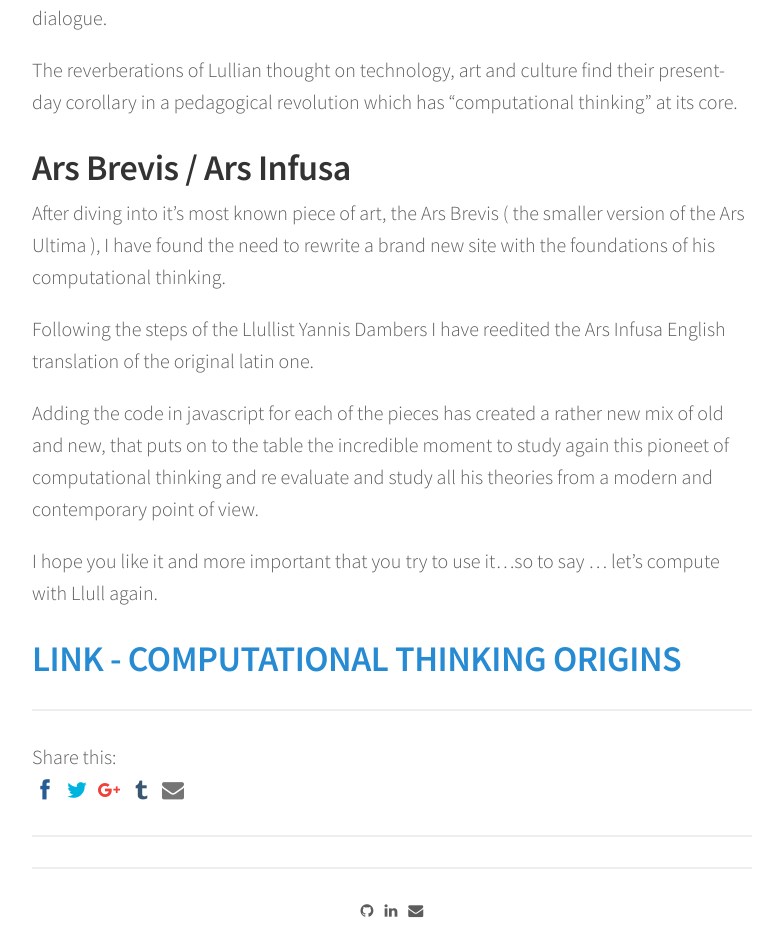
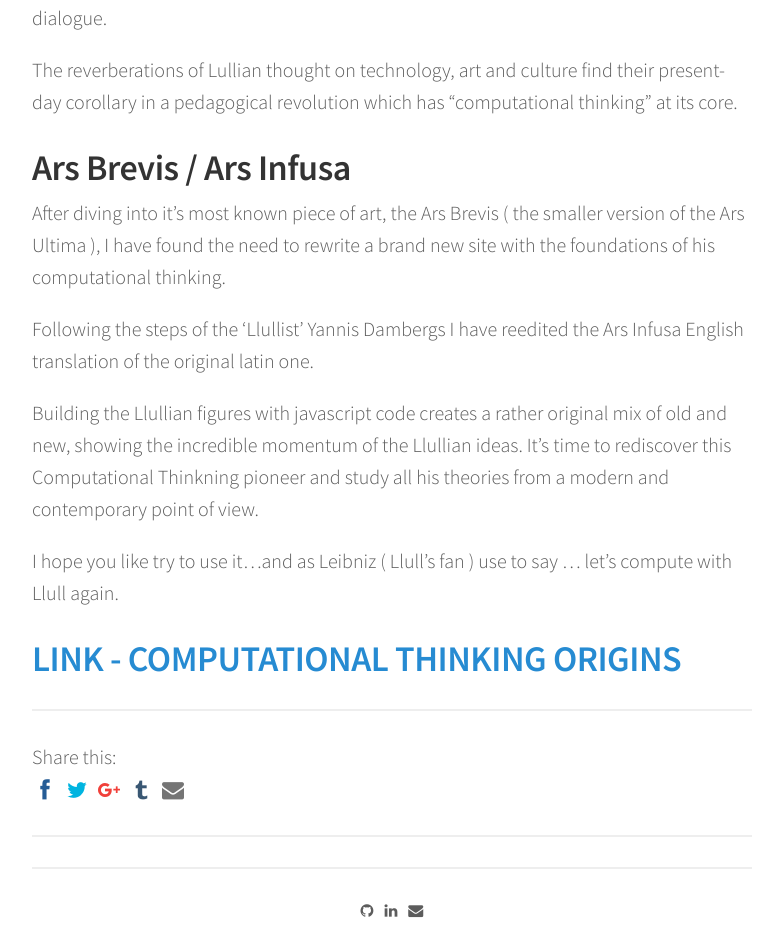
Before and after one commit to bernatferragut/FutureWeb-blog, a Jekyll site: the page built from _posts/08-12-18-FW-The First Computer.md, in a window 1280 px wide. Shown: the part 1259-2190 px from the top of the page, without its empty margins (248-1031 px from the left). Built offline with Jekyll 4.4.1, drawn with Linux system fonts in a browser that asks for light colours; nearby versions of some CDN libraries; comment, search, counter and statistics services are not loaded.

Commit message:
Update 08-12-18-FW-The First Computer.md

```diff
--- a/_posts/08-12-18-FW-The First Computer.md
+++ b/_posts/08-12-18-FW-The First Computer.md
@@ -44,12 +44,10 @@ which has “computational thinking” at its core.
 After diving into it's most known piece of art, the Ars Brevis ( the smaller version of the Ars Ultima ), I have found the need
 to rewrite a brand new site with the foundations of his computational thinking.
 
-Following the steps of the Llullist Yannis Dambers I have reedited the Ars Infusa English translation of the original latin one.
+Following the steps of the 'Llullist' Yannis Dambergs I have reedited the Ars Infusa English translation of the original latin one.
 
-Adding the code in javascript for each of the pieces has created a rather new mix of old and new, that puts on to the table
-the incredible moment to study again this pioneet of computational thinking and re evaluate and study all his theories from a modern
-and contemporary point of view.
+Building the Llullian figures with javascript code creates a rather original mix of old and new, showing the incredible momentum of the Llullian ideas.  It's time to rediscover this Computational Thinkning pioneer and study all his theories from a modern and contemporary point of view.
 
-I hope you like it and more important that you try to use it...so to say ... let's compute with Llull again.
+I hope you like try to use it...and as Leibniz ( Llull's fan ) use to say ... let's compute with Llull again.
 
 ## [LINK - COMPUTATIONAL THINKING ORIGINS](http://ars-infusa.surge.sh/)
```
